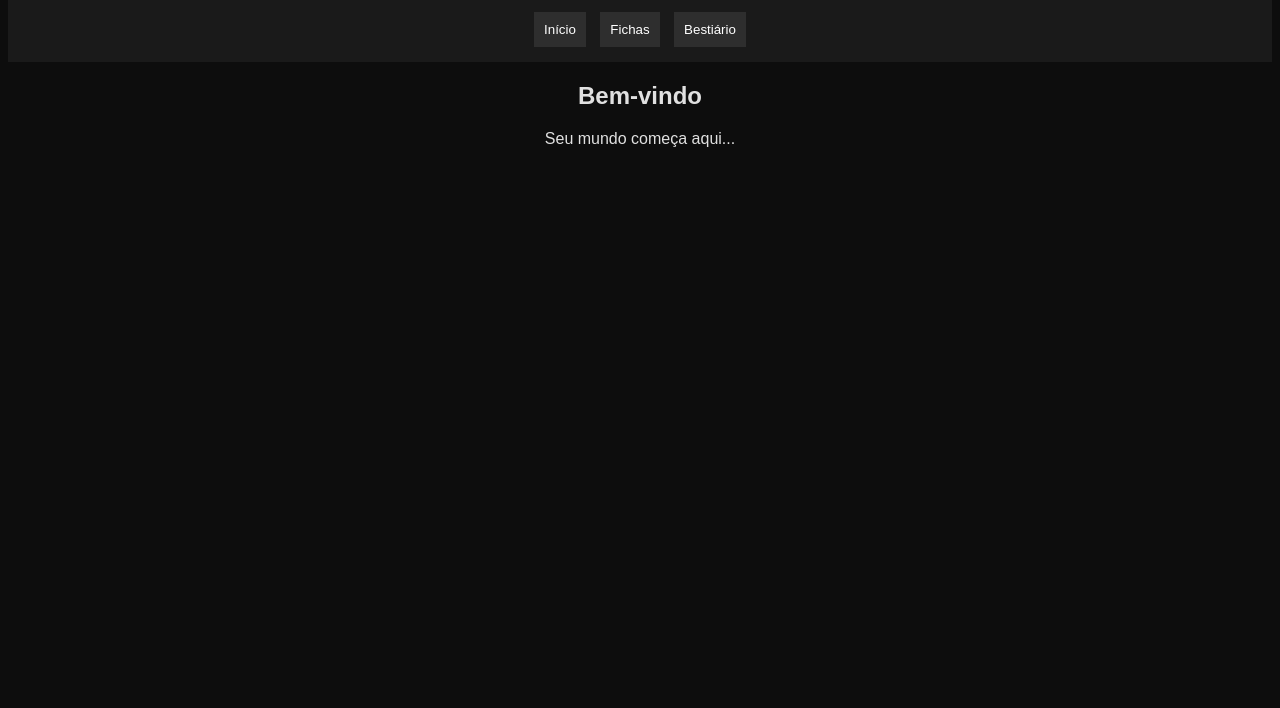
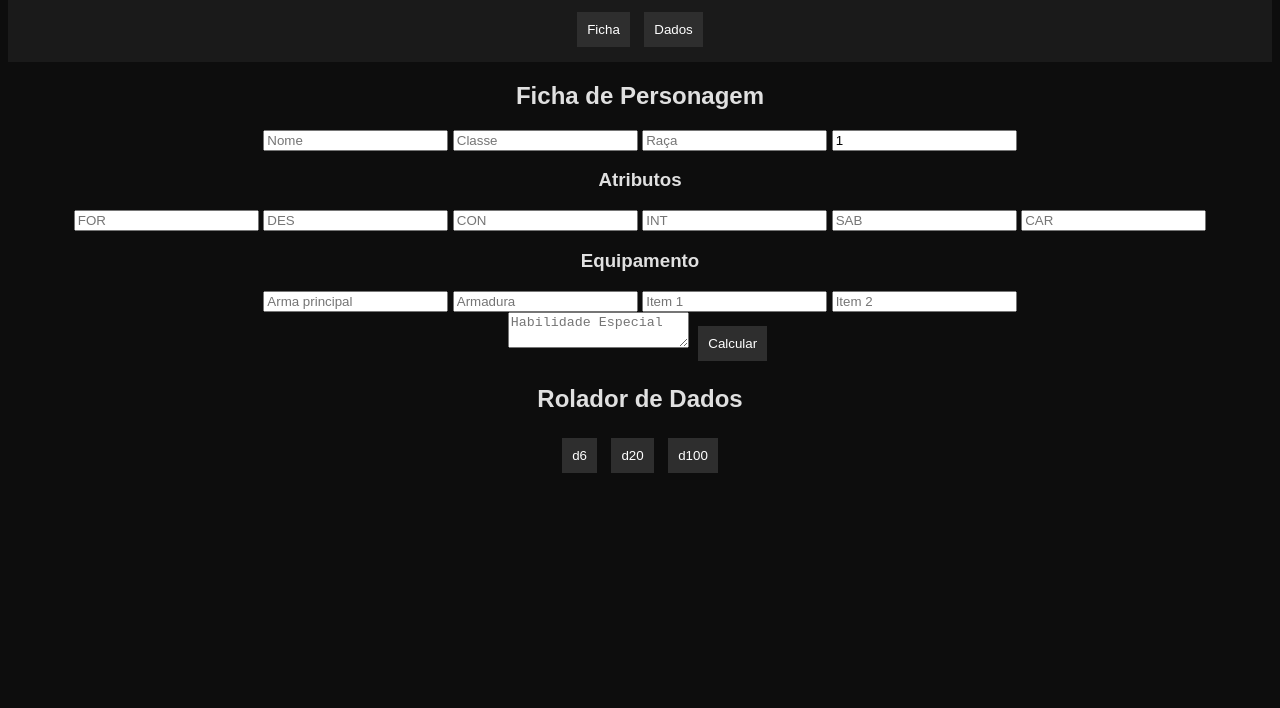
Before and after one commit to felipe13311/rpg, a plain HTML site: page index.html in a window 1280 px wide. Shown: the part 92-800 px from the top of the page. Drawn offline with Linux system fonts and the light colour scheme.

Commit message:
Update index.html

```diff
--- a/index.html
+++ b/index.html
@@ -2,42 +2,72 @@
 <html lang="pt-br">
 <head>
   <meta charset="UTF-8">
-  <title>Meu RPG</title>
+  <title>RPG</title>
   <link rel="stylesheet" href="style.css">
 </head>
 <body>
 
 <header>
-    <h1>🕯️ Meu RPG</h1>
+  <h1>🕯️ Sistema RPG</h1>
   <nav>
-      <button onclick="mostrar('inicio')">Início</button>
-      <button onclick="mostrar('fichas')">Fichas</button>
-      <button onclick="mostrar('bestiario')">Bestiário</button>
+    <button onclick="trocarAba('ficha')">Ficha</button>
+    <button onclick="trocarAba('dados')">Dados</button>
   </nav>
 </header>
 
 <main>
-    <section id="inicio">
-      <h2>Bem-vindo</h2>
-      <p>Seu mundo começa aqui...</p>
+
+<section id="ficha" class="aba ativa">
+
+  <h2>Ficha de Personagem</h2>
+
+  <div class="grid">
+    <input id="nome" placeholder="Nome">
+    <input id="classe" placeholder="Classe">
+    <input id="raca" placeholder="Raça">
+    <input id="nivel" type="number" value="1">
+  </div>
+
+  <h3>Atributos</h3>
+
+  <div class="grid">
+    <input id="for" type="number" placeholder="FOR">
+    <input id="des" type="number" placeholder="DES">
+    <input id="con" type="number" placeholder="CON">
+    <input id="int" type="number" placeholder="INT">
+    <input id="sab" type="number" placeholder="SAB">
+    <input id="car" type="number" placeholder="CAR">
+  </div>
+
+  <h3>Equipamento</h3>
+
+  <div class="grid">
+    <input id="arma" placeholder="Arma principal">
+    <input id="armadura" placeholder="Armadura">
+    <input id="item1" placeholder="Item 1">
+    <input id="item2" placeholder="Item 2">
+  </div>
+
+  <textarea id="habilidade" placeholder="Habilidade Especial"></textarea>
+
+  <button onclick="calcular()">Calcular</button>
+
+  <div id="resultado"></div>
+
 </section>
 
-    <section id="fichas" class="hidden">
-      <h2>Ficha de Personagem</h2>
-      <input id="nome" placeholder="Nome">
-      <input id="forca" type="number" placeholder="Força">
-      <button onclick="salvarFicha()">Salvar</button>
+<section id="dados" class="aba">
 
-      <div id="listaFichas"></div>
+  <h2>Rolador de Dados</h2>
+
+  <button onclick="rolar(6)">d6</button>
+  <button onclick="rolar(20)">d20</button>
+  <button onclick="rolar(100)">d100</button>
+
+  <h3 id="resultadoDado"></h3>
+
 </section>
 
-    <section id="bestiario" class="hidden">
-      <h2>Bestiário</h2>
-      <input id="criatura" placeholder="Nome da criatura">
-      <button onclick="addCriatura()">Adicionar</button>
-
-      <ul id="listaCriaturas"></ul>
-    </section>
 </main>
 
 <script src="script.js"></script>
```
Lines whose indentation alone changed are shown as unchanged.
